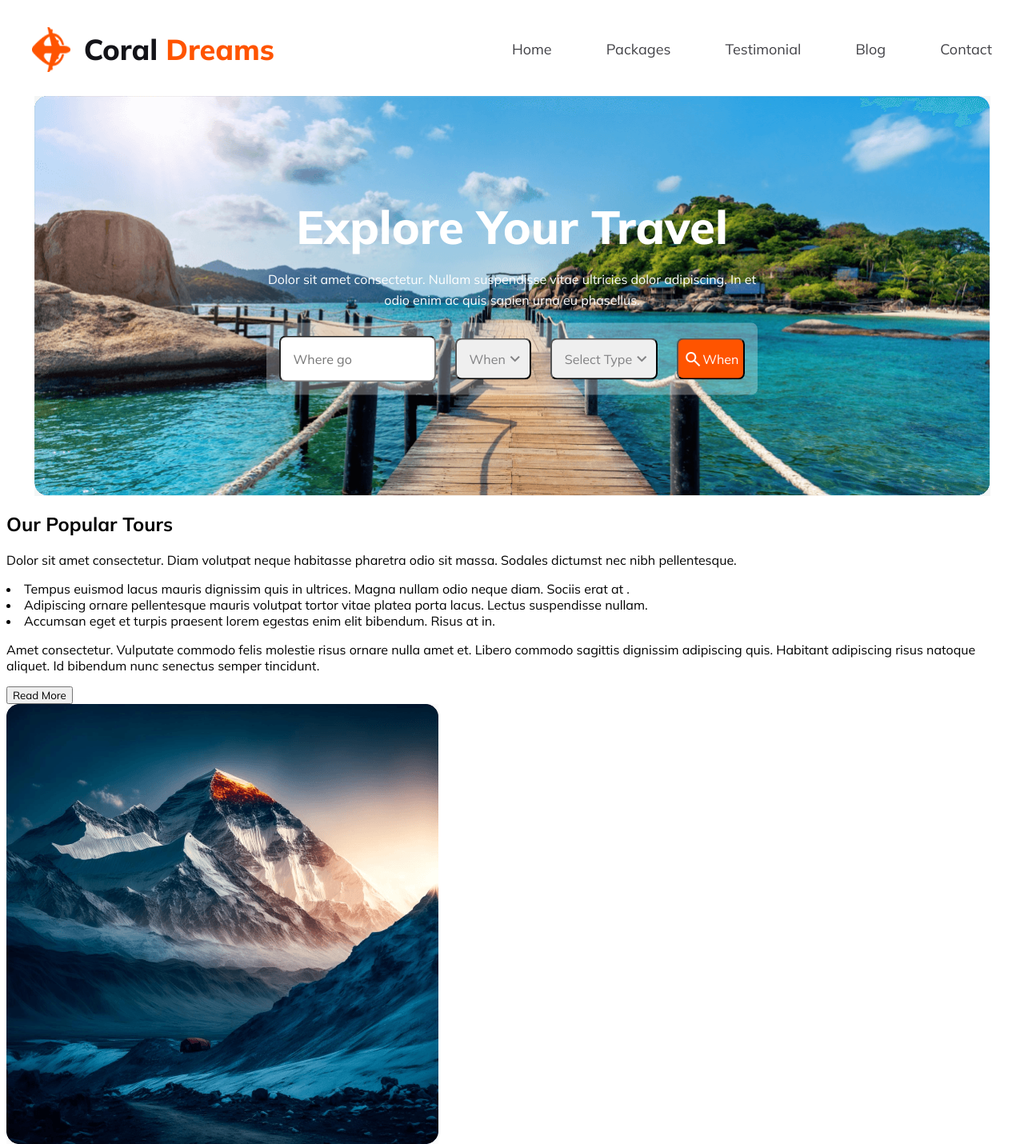
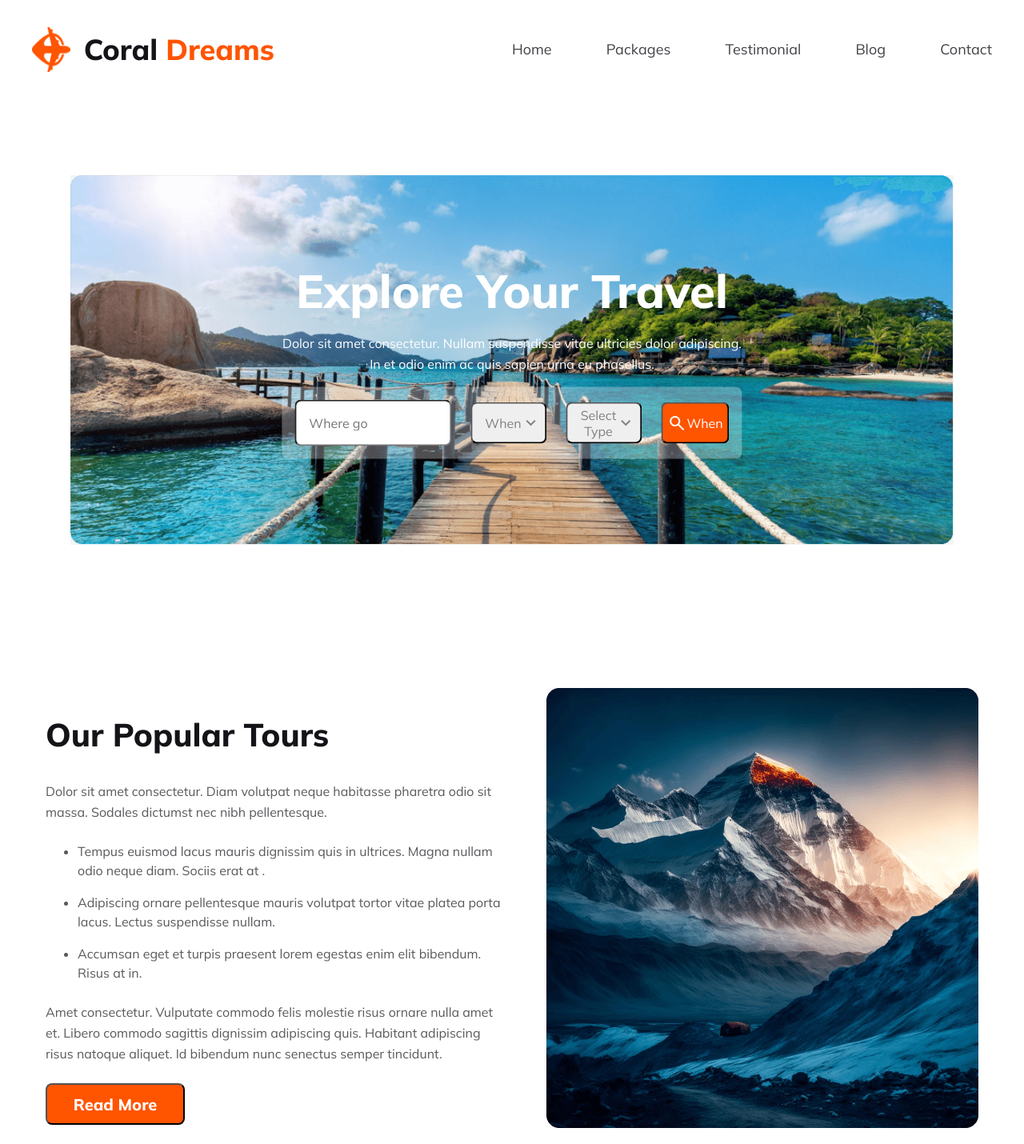
Before and after one commit to Naiemjoy1/Coral-Dreams, a plain HTML site: page index.html in a window 1280 px wide. Shown: the part 5-1435 px from the top of the page at 80% size. Drawn offline with nearby package versions, Linux system fonts and the light colour scheme.

Commit message:
tour section added

```diff
--- a/index.html
+++ b/index.html
@@ -53,10 +53,12 @@
             <div class="tour-text-container">
                 <h1 class="primary-text">Our Popular Tours</h1>
                 <p class="primary-desciprtion">Dolor sit amet consectetur. Diam volutpat neque habitasse pharetra odio sit massa. Sodales dictumst nec nibh pellentesque.</p>
-                <li>Tempus euismod lacus mauris dignissim quis in ultrices. Magna nullam odio neque diam. Sociis erat at .</li>
-                <li>Adipiscing ornare pellentesque mauris volutpat tortor vitae platea porta lacus. Lectus suspendisse nullam.</li>
-                <li> Accumsan eget et turpis praesent lorem egestas enim elit bibendum. Risus at in.</li>
-                <p class="primary-description">Amet consectetur. Vulputate commodo felis molestie risus ornare nulla amet et. Libero commodo sagittis dignissim adipiscing quis. Habitant adipiscing risus natoque aliquet. Id bibendum nunc senectus semper tincidunt. </p>
+                <ul>
+                    <li>Tempus euismod lacus mauris dignissim quis in ultrices. Magna nullam odio neque diam. Sociis erat at .</li>
+                    <li>Adipiscing ornare pellentesque mauris volutpat tortor vitae platea porta lacus. Lectus suspendisse nullam.</li>
+                    <li> Accumsan eget et turpis praesent lorem egestas enim elit bibendum. Risus at in.</li>
+                </ul>
+                <p class="primary-desciprtion">Amet consectetur. Vulputate commodo felis molestie risus ornare nulla amet et. Libero commodo sagittis dignissim adipiscing quis. Habitant adipiscing risus natoque aliquet. Id bibendum nunc senectus semper tincidunt. </p>
                 <button class="pimary-btn">Read More</button>
             </div>
             <div class="tour-img">
@@ -64,14 +66,6 @@
             </div>
         </section>
 
-        <!-- <section class="banner">
-            <div class="banner-img">
-
-            </div>
-
-
-        </section> -->
-        <!-- banner section end here -->
     </main>
 
     <footer>
--- a/styles/style.css
+++ b/styles/style.css
@@ -1,129 +1,139 @@
-/* shear styles */
-@import url('https://fonts.googleapis.com/css2?family=Inter:wght@300;400;500;600;700;800;900&family=Mulish:wght@300;400;500;600;700;800&display=swap');
-
-*{
-    font-family: 'Inter', sans-serif;
-    font-family: 'Mulish', sans-serif;
+@import url("https://fonts.googleapis.com/css2?family=Inter:wght@300;400;500;600;700;800;900&family=Mulish:wght@300;400;500;600;700;800&display=swap"); * {
+    font-family: Mulish, sans-serif;
 }
 
-.logo-primary{
-    color: #131318;
+.logo-primary {
+    color: rgb(19, 19, 24);
     font-family: Mulish;
     font-size: 36px;
     font-weight: 800;
 }
 
-.logo-second{
-    color: #FF5400;
+.logo-second {
+    color: rgb(255, 84, 0);
     font-family: Mulish;
     font-size: 36px;
     font-weight: 800;
 }
 
+.primary-text {
+    color: rgb(19, 19, 24);
+    font-family: Mulish;
+    font-size: 40px;
+    font-weight: 800;
+}
 
-/* header styles */
+.primary-desciprtion {
+    color: rgba(19, 19, 24, 0.7);
+    font-size: 16px;
+    font-weight: 400;
+    line-height: 26px;
+    margin: 24px 0px;
+}
 
-.header-section{
+.pimary-btn {
+    width: 174px;
+    height: 52px;
+    border-radius: 8px;
+    background: rgb(255, 84, 0);
+}
+
+.header-section {
     max-width: 1200px;
-    margin: 0 auto;
+    margin: 0px auto;
     display: flex;
     align-items: center;
 }
-.nav-container{
+
+.nav-container {
     display: flex;
     align-items: center;
     gap: 16.63px;
     width: 50%;
 }
 
-.nav-container img{
+.nav-container img {
     width: 48px;
     height: 56.008px;
 }
 
-.items-container{
+.items-container {
     width: 50%;
     display: flex;
     justify-content: space-between;
     align-items: center;
 }
 
- .nav-link{
-    text-decoration: none;
-    color: #424247;
+.nav-link {
+    color: rgb(66, 66, 71);
     font-family: Mulish;
     font-size: 18px;
     font-weight: 400;
     text-decoration: none;
 }
 
-nav a:hover{
-    color: #FF5400;
+nav a:hover {
+    color: rgb(255, 84, 0);
     font-family: Mulish;
     font-size: 18px;
     font-weight: 700;
-    }
+}
 
-.hamburger{
+.hamburger {
     display: none;
     cursor: pointer;
 }
 
-.bar{
+.bar {
     display: block;
     width: 25px;
     height: 3px;
     margin: 5px auto;
-    -webkit-transition: all 0.3s ease-in-out;
-    transition: all 0.3s ease-in-out;
+    transition: all 0.3s ease-in-out 0s;
     background-color: black;
 }
 
-/* banner styles */
-.banner{
-    /* position: absolute; */
+.banner {
+    margin: 10vh;
 }
 
-.banner-img{
+.banner-img {
     width: 1170px;
     height: 500px;
-    /* background-image: url("../Images/Group 13 (1) (1).png"); */
     border-radius: 16px;
-    background-image: linear-gradient(180deg, rgba(19, 19, 24, 0.80) 0%, rgba(19, 19, 24, 0.00) 100%),url("../Images/Group 13 (1) (1).png");
-    background-position: center;
+    background-image: linear-gradient(rgba(19, 19, 24, 0.8) 0%, rgba(19, 19, 24, 0) 100%), url("../Images/Group 13 (1) (1).png");
+    background-position: center center;
     background-size: cover;
     position: relative;
     background-repeat: no-repeat;
 }
 
-.banner-content{
+.banner-content {
     text-align: center;
     position: absolute;
     top: 50%;
     left: 50%;
-    transform: translate(-50%,-50%);
-    color: #fff;
+    transform: translate(-50%, -50%);
+    color: rgb(255, 255, 255);
 }
 
-.banner-content h1{
+.banner-content h1 {
     font-family: Mulish;
     font-size: 58px;
     font-weight: 800;
-    margin: 0;
-    /* padding: 0; */
-    /* padding-bottom: 0; */
+    margin: 0px;
 }
 
-.banner-content p{
+.banner-content p {
     font-family: Mulish;
     font-size: 16px;
     font-weight: 400;
     line-height: 26px;
 }
 
-.banner-find{
+.banner-find {
     border-radius: 8px;
-    background: rgba(255, 255, 255, 0.30);
+    background: rgba(255, 255, 255, 0.3);
     display: inline-flex;
     padding: 16px;
     align-items: center;
@@ -131,12 +141,12 @@ nav a:hover{
     justify-content: flex-start;
 }
 
-.btn-dropdown{
+.btn-dropdown {
     max-width: 174px;
     height: 52px;
     padding-left: 16px;
-    color: rgba(19,19,24,0.50);
-    font-family: 'Mulish';
+    color: rgba(19, 19, 24, 0.5);
+    font-family: Mulish;
     font-size: 16px;
     display: flex;
     justify-content: space-between;
@@ -144,55 +154,65 @@ nav a:hover{
     border-radius: 8px;
 }
 
-.btn-dropdown-color{
+.btn-dropdown-color {
     max-width: 174px;
     height: 52px;
     border-radius: 8px;
-    background-color: #ff5400;
-    font-family: 'Mulish';
+    background-color: rgb(255, 84, 0);
+    font-family: Mulish;
     font-size: 16px;
     display: flex;
     justify-content: space-between;
     align-items: center;
-    color: #fff;
+    color: rgb(255, 255, 255);
 }
 
 .material-symbols-outlined {
-  font-variation-settings:
-  'FILL' 0,
-  'wght' 400,
-  'GRAD' 0,
-  'opsz' 24
+    font-variation-settings: "FILL" 0, "wght" 400, "GRAD" 0, "opsz" 24;
 }
 
-.hero-image{
-    /* width: 1170px; */
-    background-image: linear-gradient(180deg, rgba(19, 19, 24, 0.80) 0%, rgba(19, 19, 24, 0.00) 100%),url("../Images/Group 13 (1) (1).png");
+.hero-image {
     background-image: url("../Images/Group 13 (1) (1).png");
     background-repeat: no-repeat;
-    background-position: center;
+    background-position: center center;
     background-size: contain;
     position: relative;
     border-radius: 16px;
     height: 500px;
 }
 
-/* tour styles */
+.tour {
+    display: flex;
+    place-content: center space-evenly;
+    align-items: stretch;
+    margin-top: 20vh;
+}
 
+.tour-text-container {
+    width: 577px;
+}
 
+.tour-img {
+    width: 540px;
+    height: 550px;
+    border-radius: 16px;
+}
 
+.tour-text-container li {
+    color: rgba(19, 19, 24, 0.7);
+    font-size: 16px;
+    font-weight: 400;
+    line-height: 24px;
+    margin-bottom: 16px;
+}
 
-
-
-
-
-
-
-
-
-
-
-
+.tour-text-container button {
+    color: rgb(255, 255, 255);
+    text-align: center;
+    font-family: Mulish;
+    font-size: 20px;
+    font-weight: 800;
+}
 
 @media screen and (max-width: 576px) {
     .nav-container img {
@@ -213,40 +233,39 @@ nav a:hover{
         justify-content: space-around;
     }
 
-    .hamburger{
+    .hamburger {
         display: block;
     }
 
-    .hamburger.active .bar:nth-child(2){
+    .hamburger.active .bar:nth-child(2) {
         opacity: 0;
     }
 
-    .hamburger.active .bar:nth-child(1){
+    .hamburger.active .bar:nth-child(1) {
         transform: translateY(8px) rotate(45deg);
     }
 
-    .hamburger.active .bar:nth-child(3){
+    .hamburger.active .bar:nth-child(3) {
         transform: translateY(-8px) rotate(-45deg);
     }
 
-    .items-container{
+    .items-container {
         position: fixed;
         left: -100%;
         top: 70px;
-        gap: 0;
+        gap: 0px;
         flex-direction: column;
-        background-color: #424247;
+        background-color: rgb(66, 66, 71);
         width: 100%;
         text-align: center;
-        transition: 0.3s;
+        transition: all 0.3s ease 0s;
     }
 
-    .nav-items{
-        margin: 16px 0;
+    .nav-items {
+        margin: 16px 0px;
     }
 
-    .items-container.active{
-        left: 0;
+    .items-container.active {
+        left: 0px;
     }
-
 }
```
